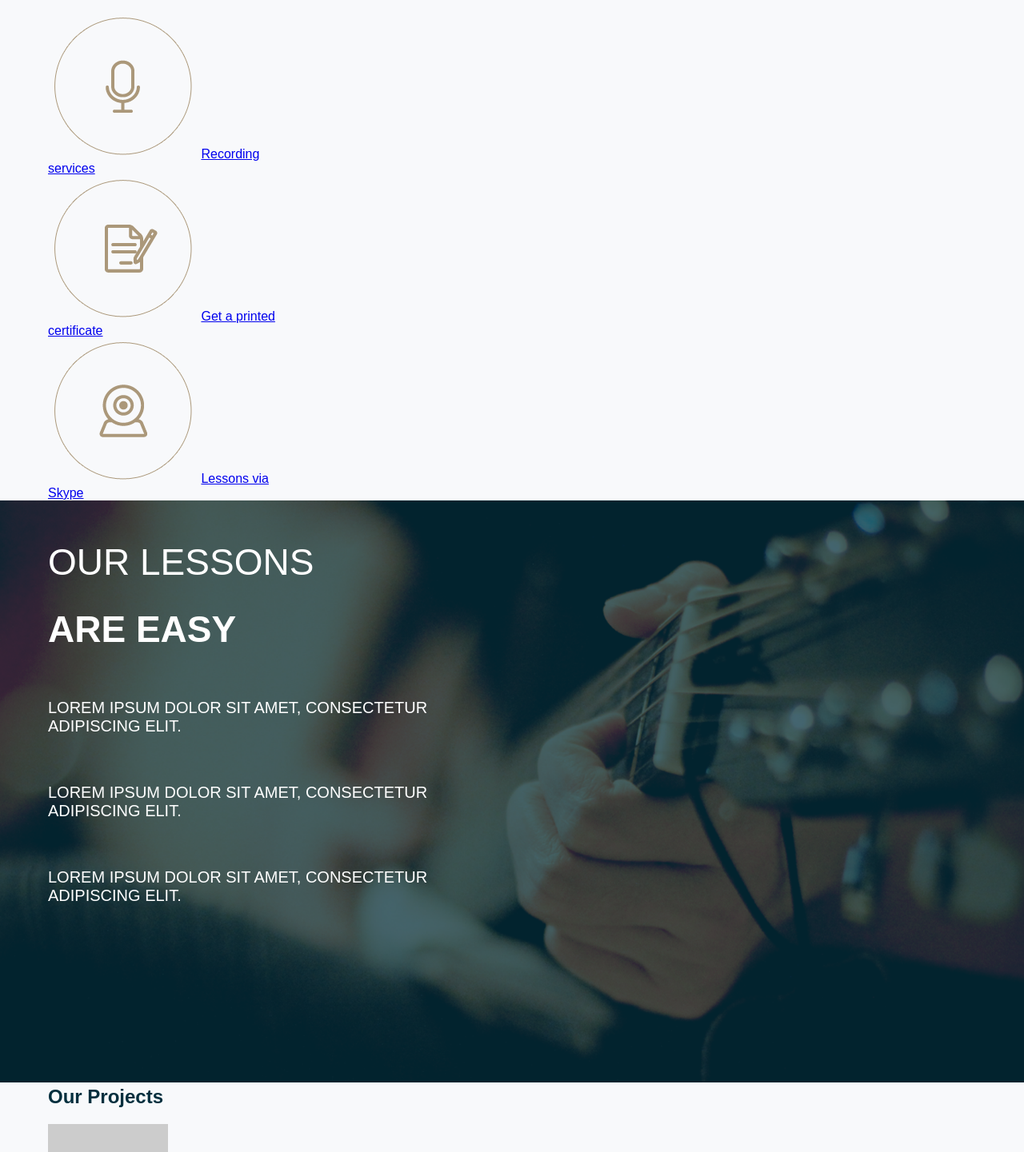
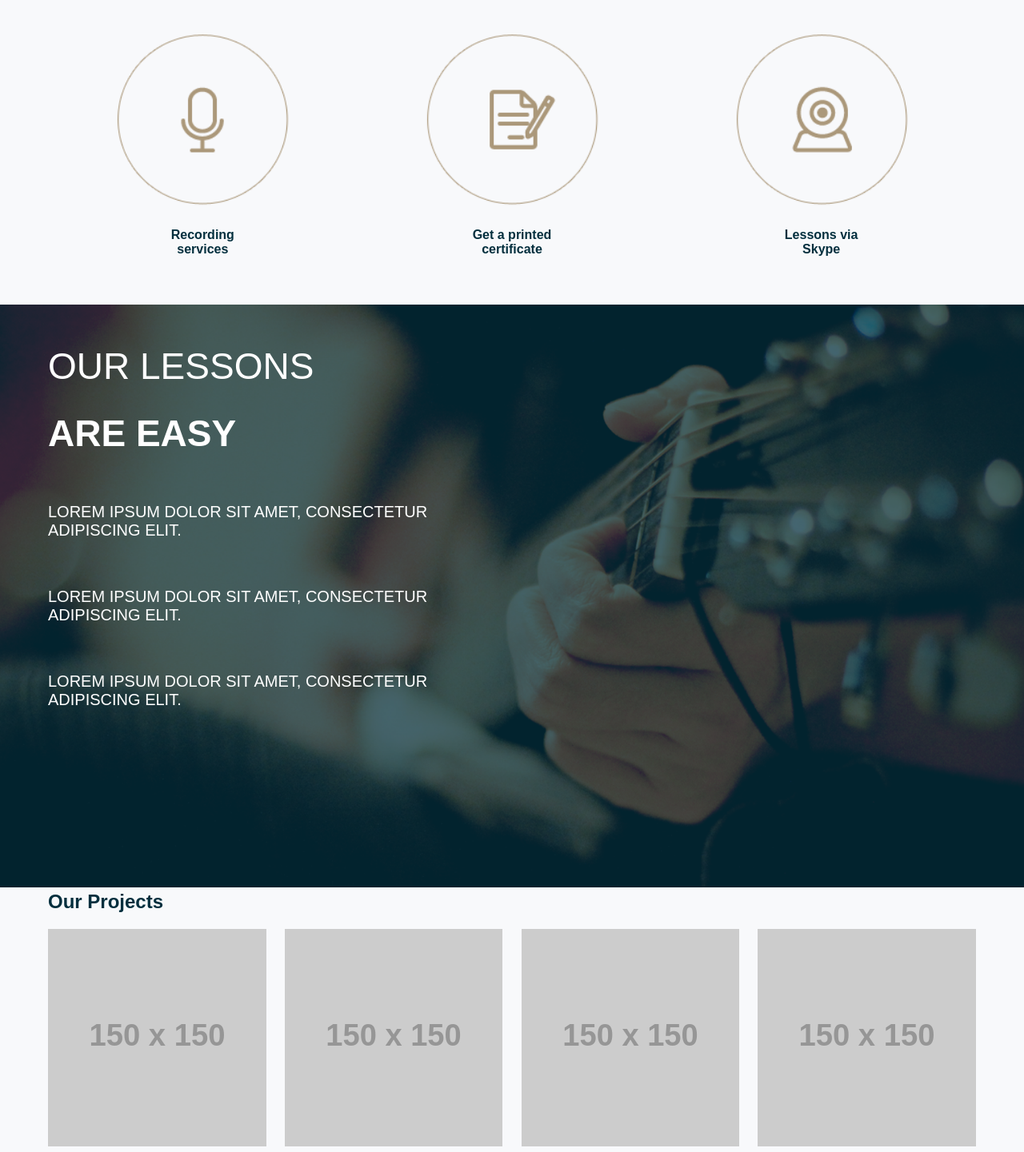
Before and after one commit to blindacai/Scss-layout, a plain HTML site: page index.html in a window 1280 px wide. Shown: the part 1045-2486 px from the top of the page at 80% size. Drawn offline with Linux system fonts and the light colour scheme; placeholder pictures from the web are drawn by us.

Commit message:
create a grid with sass math

```diff
--- a/scss/mixins.scss
+++ b/scss/mixins.scss
@@ -39,3 +39,13 @@
         clear: both;
     }
 }
+
+@mixin grid($cols, $mgn){
+    float: left;
+    margin-right: $mgn;
+    margin-bottom: $mgn;
+    width: (100% - ($cols - 1) * $mgn) / $cols;
+    &:nth-child(#{$cols}n){
+        margin-right: 0;
+    }
+}
--- a/scss/styles.scss
+++ b/scss/styles.scss
@@ -11,7 +11,7 @@
     }
     li{
         float: left;   // float makes its container(ul) think there is no content in between, so the ul's height becomes 0; the background color is gone
-        width: 14%;
+        width: (100% / 6);
     }
     a{
         color: $offWhite;
@@ -46,3 +46,35 @@ section h1{
                            // if only one number specified, it will be applied to all four directions
     }
 }
+
+#services{
+    margin-bottom: 60px;
+    li{
+        float: left;   // cause the height of ul to be 0
+        box-sizing: border-box;
+        text-align: center;
+        width: (100% / 3);
+    }
+    img{
+        width: 60%;
+        margin: 20px 20%;   // width plus left and right margin = 100%
+    }
+    a{
+        text-decoration: none;
+        color: $deepBlue;
+        font-weight: bold;
+        &:hover{
+            color: red;
+        }
+    }
+    ul{
+        @include clearFix;
+    }
+}
+
+#projects li{
+    @include grid(4, 2%);
+    img{
+        width: 100%;
+    }
+}
```
Also changed, not shown: css/styles.css.
